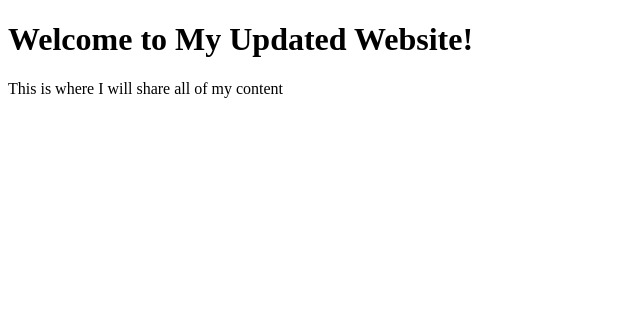
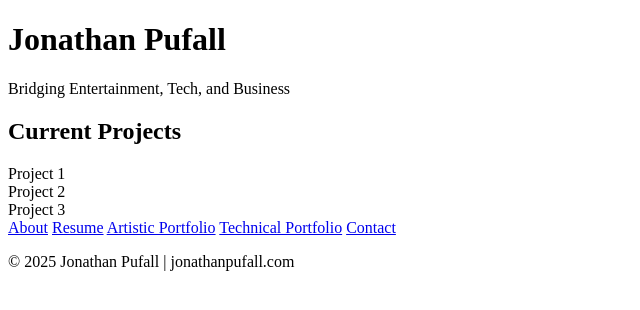
Before and after one commit to jmpufall72/myWebsite, a plain HTML site: page index.html in a window 1280 px wide. Shown: the whole page, without its empty margins (0-640 px from the left). Drawn offline with Linux system fonts and the light colour scheme.

Commit message:
html update 1

```diff
--- a/index.html
+++ b/index.html
@@ -1,12 +1,36 @@
 <!DOCTYPE html>
-
-<html lang="en" xmlns="http://www.w3.org/1999/xhtml">
+<html lang="en">
 <head>
-    <meta charset="utf-8" />
-    <title>Jonathan Pufall | Personal Website</title>
+    <meta charset="UTF-8">
+    <meta name="viewport" content="width=device-width, initial-scale=1.0">
+    <title>Jonathan Pufall</title>
+    <link rel="stylesheet" href="style.css">
 </head>
 <body>
-    <h1>Welcome to My Updated Website!</h1>
-    <p>This is where I will share all of my content</p>
+    <header>
+        <h1>Jonathan Pufall</h1>
+        <p>Bridging Entertainment, Tech, and Business</p>
+    </header>
+
+    <section id="projects">
+        <h2>Current Projects</h2>
+        <div class="project-container">
+            <div class="project">Project 1</div>
+            <div class="project">Project 2</div>
+            <div class="project">Project 3</div>
+        </div>
+    </section>
+
+    <nav>
+        <a href="#">About</a>
+        <a href="#">Resume</a>
+        <a href="#">Artistic Portfolio</a>
+        <a href="#">Technical Portfolio</a>
+        <a href="#">Contact</a>
+    </nav>
+
+    <footer>
+        <p>© 2025 Jonathan Pufall | jonathanpufall.com</p>
+    </footer>
 </body>
 </html>
```
